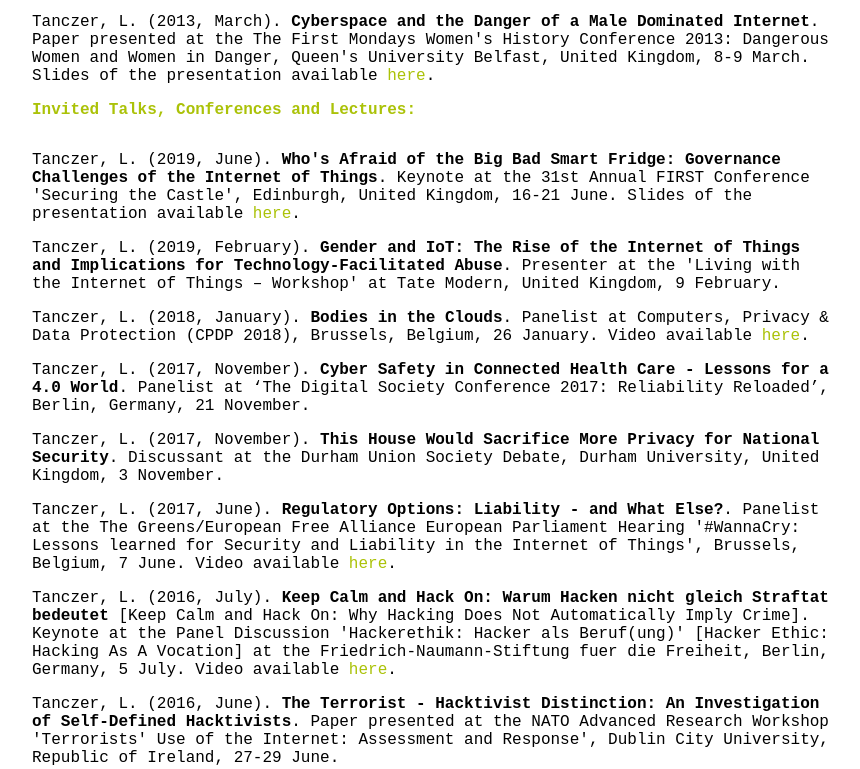
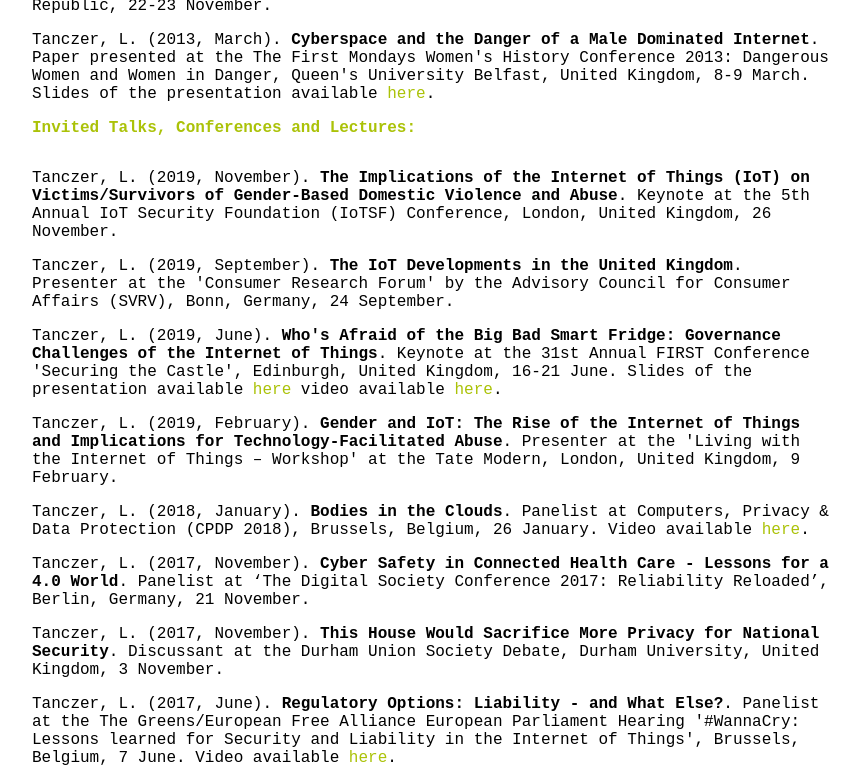
Before and after one commit to port5/port5.github.io, a plain HTML site: page events.html in a window 1280 px wide. Shown: the part 1609-2378 px from the top of the page, without its empty margins (208-1068 px from the left). Drawn offline with Linux system fonts and the light colour scheme.

Commit message:
Update events.html

```diff
--- a/events.html
+++ b/events.html
@@ -22,16 +22,16 @@
 
 <p>
     <font color="#abc208"><strong>Upcoming Conferences:</strong></font>
-	<li>Tanczer, L. (2019, September). <strong>The IoT Developments in the United Kingdom</strong>. Presenter at the 'Consumer Research Forum' by the Advisory Council for Consumer Affairs (SVRV), Bonn, Germany, 24 September.</li>
-	<li>Tanczer, L. (2019, October). <strong>Technology-Facilitated Abuse: How Tech is Transforming Coercion, Control, and Violence</strong>. Organiser of and Presenter on the Roundtable at the Association of Internet Researchers (AoIR 2019) Conference, Queensland University of Technology, Brisbane, Australia, 3-5 October.</li>
-	<li>Tanczer, L. (2019, November). <strong>"Sorry, I Didn’t Catch That" - The Implications of Smart, Internet-Connected Technologies for Victims and Survivors of Domestic and Sexual Violence and Abuse</strong>. Paper to be presented at the Workshop on Feminist Data Protection, Berlin, Germany, 20 November.</li>
 	<li>Tanczer, L. (2020, March). <strong>A Matter of Trust: How the Politicisation of Computer Security and Incident Response Teams Affects the Technical Community</strong>. Paper to be presented at the 61st International Studies Association (ISA) Annual Convention, Honolulu, Hawaii, United States of America, 25-28 March.</li>
 	<li>Tanczer, L. (2020, March). <strong>CryptoParty: Cybersecurity Advice for Academics. </strong>. . Organiser and Chair of this Innovative Panel on the 61st International Studies Association (ISA) Annual Convention, Honolulu, Hawaii, United States of America, 25-28 March.</li>
 </p>
 
 <p>
     <font color="#abc208"><strong>Selected Conferences:</strong></font>
-        <li>Turner, S., Galindo Quintero, J., Turner, S., Lis, J., & Tanczer, L. (2019, July). <strong>Data Portability - Moving Your Data Between Internet of Things Devices: Power to the User?</strong>. Presenter at the OrgCon 2019, London, United Kingdom, 13 July.</li>
+        <li>Tanczer, L. (2019, November). <strong>"Sorry, I Didn’t Catch That" - The Implications of Smart, Internet-Connected Technologies for Victims and Survivors of Domestic and Sexual Violence and Abuse</strong>. Paper to be presented at the Workshop on Feminist Data Protection, Berlin, Germany, 20 November.</li>
+	<li>Tanczer, L. (2019, October). <strong>Technology-Facilitated Abuse: How Tech is Transforming Coercion, Control, and Violence</strong>. Organiser of and Presenter on the Roundtable at the Association of Internet Researchers (AoIR 2019) Conference, Queensland University of Technology, Brisbane, Australia, 3-5 October.</li>
+	<li>Parkin, S., Patel, T., Lopez-Neira, I., & Tanczer, L. (2019, September). <strong>Usability Analysis of Shared Device Ecosystem Security: Informing Support for Survivors of IoT-Facilitated Tech-Abuse</strong>. Paper presented at the New Security Paradigms Workshop (NSPW), San Carlos, Costa Rica, 23-26 September.</li>
+	<li>Turner, S., Galindo Quintero, J., Turner, S., Lis, J., & Tanczer, L. (2019, July). <strong>Data Portability - Moving Your Data Between Internet of Things Devices: Power to the User?</strong>. Presenter at the OrgCon 2019, London, United Kingdom, 13 July.</li>
 	<li>Singh, J., Tanczer, L., Djeffal, C., Powell, A. (2018, October). <strong>The Path to a Social and Ethical IoT Ecosystem</strong>. Roundtable discussant at the Association of Internet Researchers (AoIR 2017) Conference, Montreal, Canada, 11-13 October.</li>
 	<li>Tanczer, L. (2018, September). <strong>The Möbius Hacker: Reflections on Studying Shifting Identities in Cybersecurity</strong>. Paper presentation at the State of the Art of Cybersecurity and Cyberconflict Research Conference, ETH Zurich, Switzerland, 27-29 September.</li>
 	<li>Tanczer, L., & Carr, M. (2018, June). <strong>Trust, Information Sharing and Incident Response: The Role of Computer Security Incident Response Teams (CSIRTs) in the International Cybersecurity Realm</strong>. Paper presented at the British International Studies Association (BISA) Annual Conference 2018, Bath, United Kingdom, 13-15 June.</li>
@@ -47,8 +47,10 @@
 
 <p>
     <font color="#abc208"><strong>Invited Talks, Conferences and Lectures:</strong></font>
-        <li>Tanczer, L. (2019, June). <strong>Who's Afraid of the Big Bad Smart Fridge: Governance Challenges of the Internet of Things</strong>. Keynote at the 31st Annual FIRST Conference 'Securing the Castle', Edinburgh, United Kingdom, 16-21 June. Slides of the presentation available <a href="https://www.first.org/conference/2019/program#pkeynote-tuesday">here</a>.</li>
-	<li>Tanczer, L. (2019, February). <strong>Gender and IoT: The Rise of the Internet of Things and Implications for Technology-Facilitated Abuse</strong>. Presenter at the 'Living with the Internet of Things – Workshop' at Tate Modern, United Kingdom, 9 February.</li>
+        <li>Tanczer, L. (2019, November). <strong>The Implications of the Internet of Things (IoT) on Victims/Survivors of Gender-Based Domestic Violence and Abuse</strong>. Keynote at the 5th Annual IoT Security Foundation (IoTSF) Conference, London, United Kingdom, 26 November.</li>
+	<li>Tanczer, L. (2019, September). <strong>The IoT Developments in the United Kingdom</strong>. Presenter at the 'Consumer Research Forum' by the Advisory Council for Consumer Affairs (SVRV), Bonn, Germany, 24 September.</li>
+	<li>Tanczer, L. (2019, June). <strong>Who's Afraid of the Big Bad Smart Fridge: Governance Challenges of the Internet of Things</strong>. Keynote at the 31st Annual FIRST Conference 'Securing the Castle', Edinburgh, United Kingdom, 16-21 June. Slides of the presentation available <a href="https://www.first.org/conference/2019/program#pkeynote-tuesday">here</a> video available <a href="https://www.youtube.com/watch?v=aIQXlBnY_HI">here</a>.</li>
+	<li>Tanczer, L. (2019, February). <strong>Gender and IoT: The Rise of the Internet of Things and Implications for Technology-Facilitated Abuse</strong>. Presenter at the 'Living with the Internet of Things – Workshop' at the Tate Modern, London, United Kingdom, 9 February.</li>
 	<li>Tanczer, L. (2018, January). <strong>Bodies in the Clouds</strong>. Panelist at Computers, Privacy & Data Protection (CPDP 2018), Brussels, Belgium, 26 January. Video available <a href="https://www.youtube.com/watch?v=qpqCE5W1yS4&feature=youtu.be&t=28m35s">here</a>.</li>
 	<li>Tanczer, L. (2017, November). <strong>Cyber Safety in Connected Health Care - Lessons for a 4.0 World</strong>. Panelist at ‘The Digital Society Conference 2017: Reliability Reloaded’, Berlin, Germany, 21 November.</li>
 	<li>Tanczer, L. (2017, November). <strong>This House Would Sacrifice More Privacy for National Security</strong>. Discussant at the Durham Union Society Debate, Durham University, United Kingdom, 3 November.</li>
```
